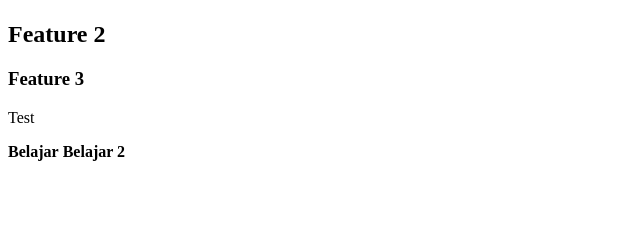
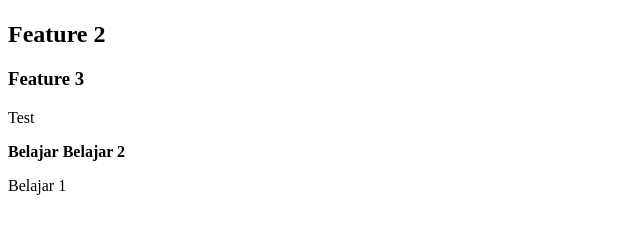
Before and after one commit to Monik-star/GitandGitHub, a website: page index.html in a window 1280 px wide. Shown: the part 59-292 px from the top of the page, without its empty margins (0-640 px from the left). Drawn offline with Linux system fonts and the light colour scheme.

Commit message:
chanmge index

```diff
--- a/index.html
+++ b/index.html
@@ -13,6 +13,7 @@
     <p>Test</p>
     <b>Belajar</b>
     <b>Belajar 2</b>
+    <p>Belajar 1</p>
 
 </body>
 </html>
```
